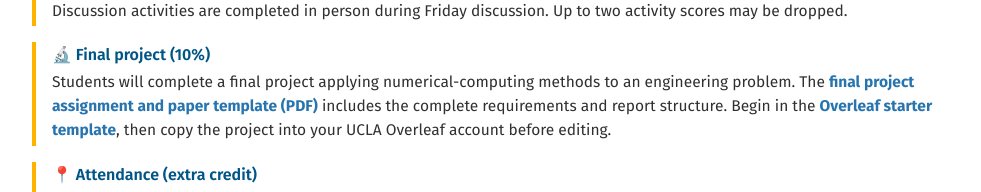
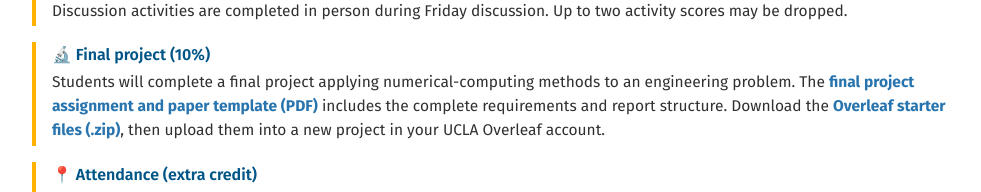
Before and after one commit to LizIzhikevich/ECE133A, a plain HTML site: page index.html in a window 1280 px wide. Shown: the part 2701-2893 px from the top of the page, without its empty margins (148-1129 px from the left). Drawn offline with nearby package versions, Linux system fonts and the light colour scheme.

Commit message:
Add downloadable Overleaf project bundle

```diff
--- a/index.html
+++ b/index.html
@@ -157,7 +157,7 @@
           </section>
           <section class="grading-item">
             <h4>🔬 Final project (10%)</h4>
-            <p>Students will complete a final project applying numerical-computing methods to an engineering problem. The <a href="assets/ece133a-final-project.pdf"><strong>final project assignment and paper template (PDF)</strong></a> includes the complete requirements and report structure. Begin in the <a href="https://www.overleaf.com/project/6af49a1f8de044a028ba2148"><strong>Overleaf starter template</strong></a>, then copy the project into your UCLA Overleaf account before editing.</p>
+            <p>Students will complete a final project applying numerical-computing methods to an engineering problem. The <a href="assets/ece133a-final-project.pdf"><strong>final project assignment and paper template (PDF)</strong></a> includes the complete requirements and report structure. Download the <a href="assets/ece133a-final-project-overleaf-template.zip"><strong>Overleaf starter files (.zip)</strong></a>, then upload them into a new project in your UCLA Overleaf account.</p>
           </section>
           <section class="grading-item">
             <h4>📍 Attendance (extra credit)</h4>
```
Also changed, not shown: 1 other file.
